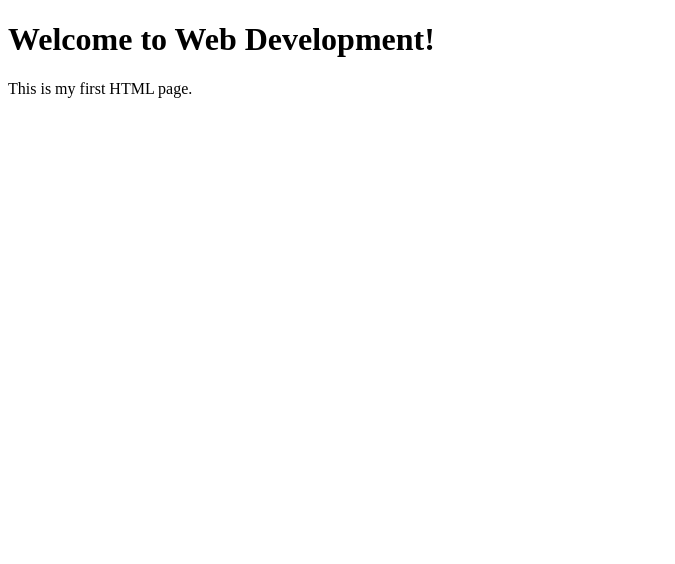
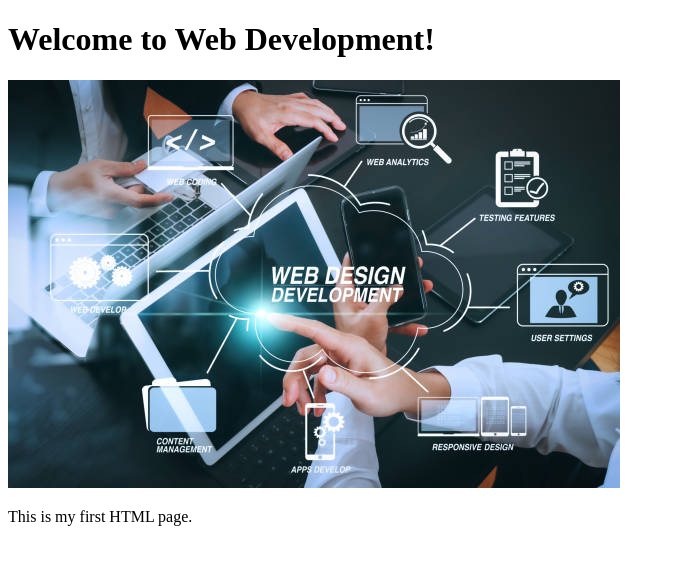
Before and after one commit to Lottie-Blower/web-dev-lab1, a plain HTML site: page index.html in a window 1280 px wide. Shown: the whole page, without its empty margins (0-675 px from the left). Drawn offline with Linux system fonts and the light colour scheme.

Commit message:
My first HTML page

```diff
--- a/index.html
+++ b/index.html
@@ -8,6 +8,7 @@ initial-scale=1.0">
 </head>
 <body>
 <h1>Welcome to Web Development!</h1>
+<img src="webdev.jpg" alt="">
 <p>This is my first HTML page.</p>
 </body>
 </html>
```
Also changed, not shown: webdev.jpg (added).
